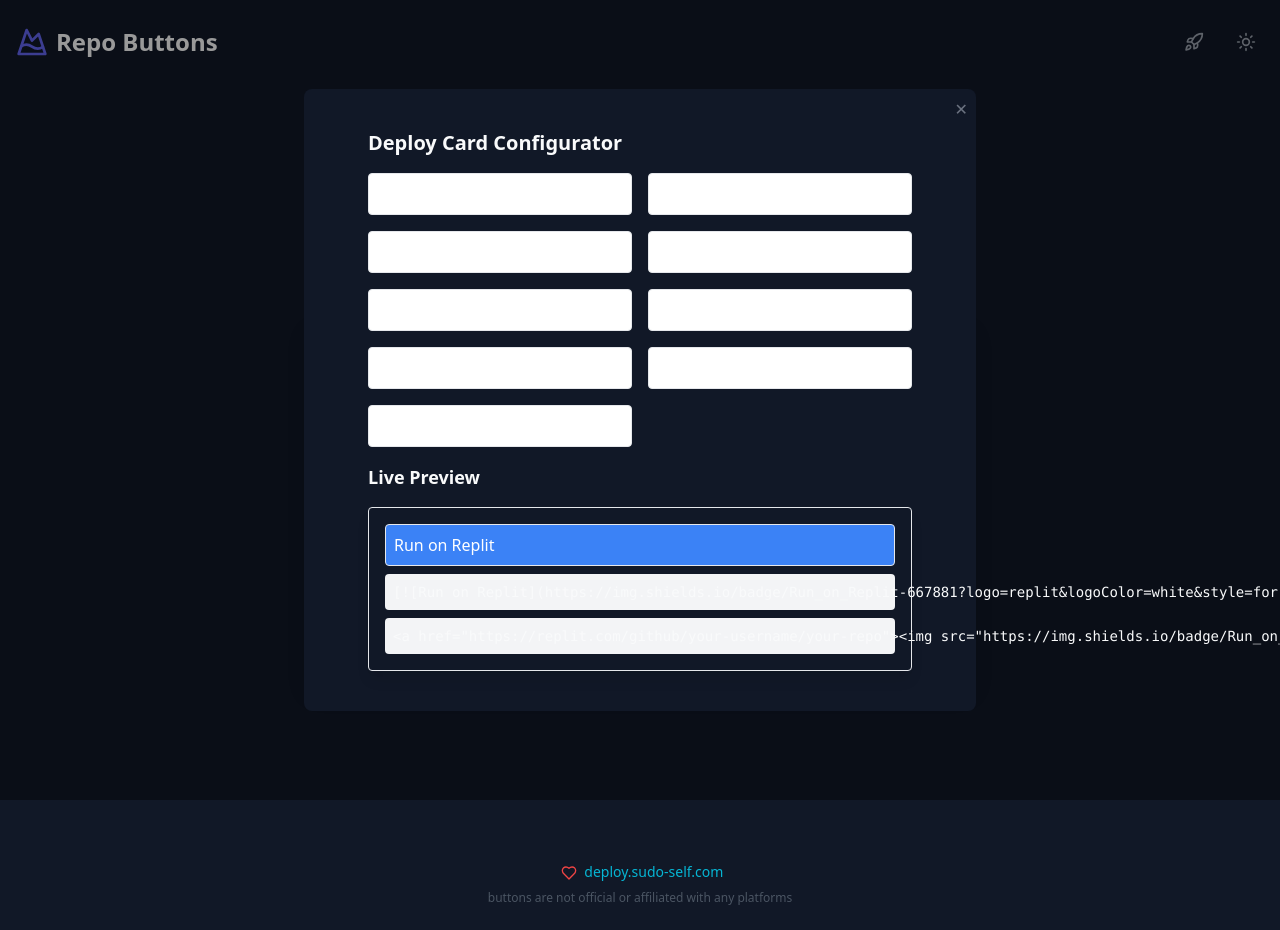
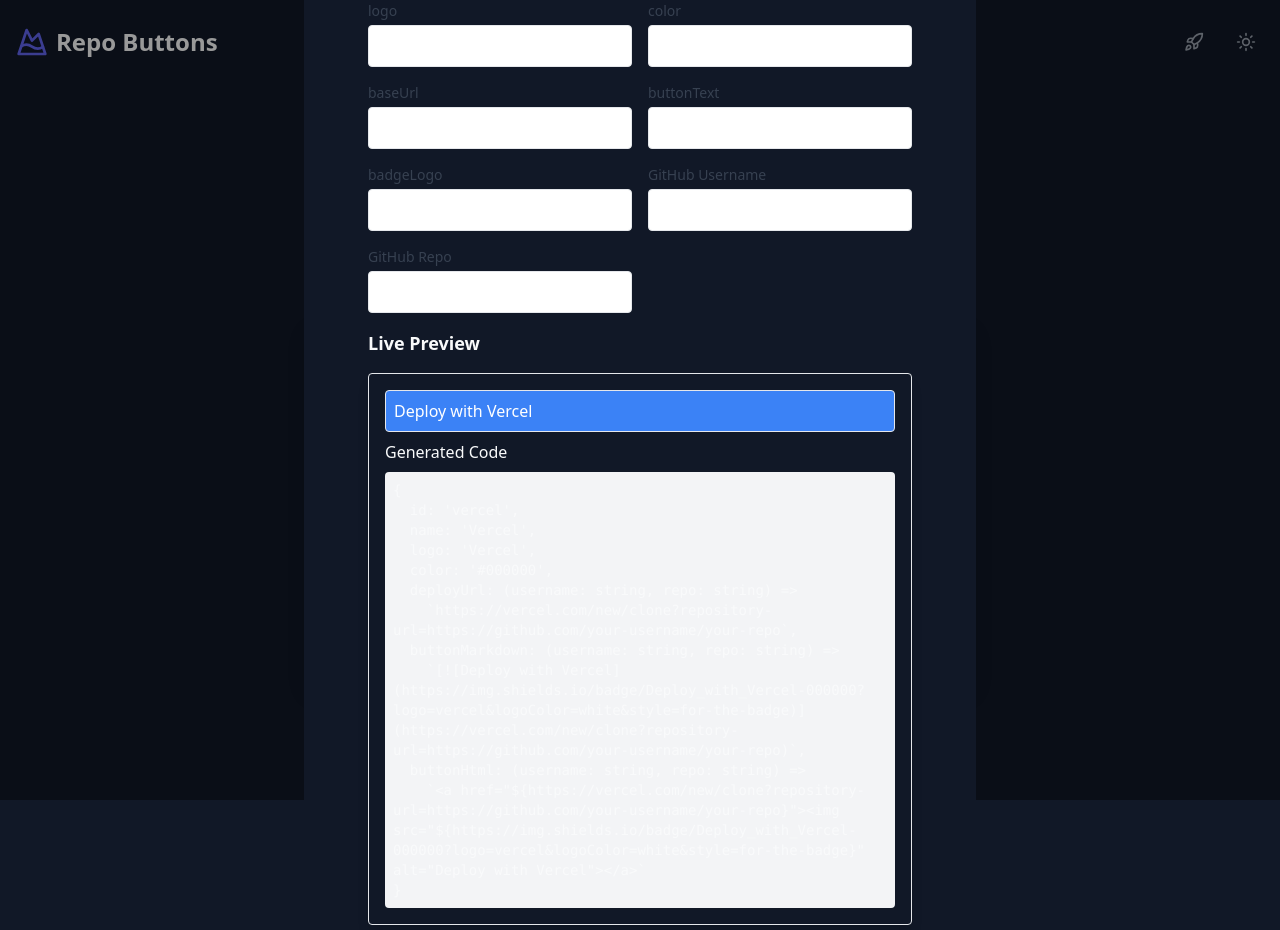
Before and after one commit to sudo-self/deploy-buttons, a React (Vite) app: page / in a window 1280 px wide. Both pictures are taken after a click on the button 1194 px from the left and 42 px from the top of the page. Built offline with nearby package versions, Linux system fonts and the light colour scheme.

Commit message:
Update DeployCardConfigurator.tsx

```diff
--- a/src/components/DeployCardConfigurator.tsx
+++ b/src/components/DeployCardConfigurator.tsx
@@ -12,13 +12,13 @@
 
 const DeployCardConfigurator: React.FC = () => {
   const [form, setForm] = useState<DeployForm>({
-    id: 'replit',
-    name: 'Replit',
-    logo: 'Zap',
-    color: '#667881',
-    baseUrl: 'https://replit.com/github',
-    buttonText: 'Run on Replit',
-    badgeLogo: 'replit',
+    id: 'vercel',
+    name: 'Vercel',
+    logo: 'Vercel',
+    color: '#000000',
+    baseUrl: 'https://vercel.com/new/clone?repository-url=https://github.com/',
+    buttonText: 'Deploy with Vercel',
+    badgeLogo: 'vercel',
   });
 
   const [username, setUsername] = useState<string>('your-username');
@@ -30,10 +30,24 @@
   };
 
   // Generate the deploy URL based on the form and user input
-  const deployUrl = `${form.baseUrl}/${username}/${repo}`;
+  const deployUrl = `${form.baseUrl}${username}/${repo}`;
   const badgeUrl = `https://img.shields.io/badge/${encodeURIComponent(
     form.buttonText.replaceAll(' ', '_')
   )}-${form.color.replace('#', '')}?logo=${form.badgeLogo}&logoColor=white&style=for-the-badge`;
+
+  // The output format based on user input
+  const platform = {
+    id: form.id,
+    name: form.name,
+    logo: form.logo,
+    color: form.color,
+    deployUrl: (username: string, repo: string) =>
+      `${form.baseUrl}${username}/${repo}`,
+    buttonMarkdown: (username: string, repo: string) =>
+      `[![${form.buttonText}](${badgeUrl})](${deployUrl})`,
+    buttonHtml: (username: string, repo: string) =>
+      `<a href="${deployUrl}"><img src="${badgeUrl}" alt="${form.buttonText}"></a>`,
+  };
 
   return (
     <div className="max-w-xl mx-auto p-4 space-y-4">
@@ -43,23 +57,39 @@
         {(
           Object.keys(form) as (keyof DeployForm)[]
         ).map((field) => (
+          <div key={field} className="flex flex-col space-y-1">
+            <label htmlFor={field} className="text-sm text-gray-700">
+              {field}
+            </label>
             <input
-            key={field}
+              id={field}
               name={field}
               value={form[field]}
               onChange={handleChange}
-            placeholder={field}
+              placeholder={`Enter ${field}`}
               className="p-2 border rounded text-black dark:text-white"
             />
+          </div>
         ))}
+        <div className="flex flex-col space-y-1">
+          <label htmlFor="username" className="text-sm text-gray-700">
+            GitHub Username
+          </label>
           <input
+            id="username"
             name="username"
             value={username}
             onChange={(e) => setUsername(e.target.value)}
             placeholder="GitHub Username"
             className="p-2 border rounded text-black dark:text-white"
           />
+        </div>
+        <div className="flex flex-col space-y-1">
+          <label htmlFor="repo" className="text-sm text-gray-700">
+            GitHub Repo
+          </label>
           <input
+            id="repo"
             name="repo"
             value={repo}
             onChange={(e) => setRepo(e.target.value)}
@@ -67,11 +97,12 @@
             className="p-2 border rounded text-black dark:text-white"
           />
         </div>
+      </div>
 
       <h3 className="text-lg font-semibold mt-6">Live Preview</h3>
       <div className="border p-4 rounded shadow-lg mt-4">
+        <div className="flex flex-col space-y-2">
           {/* Render the deploy button directly here */}
-        <div className="flex flex-col space-y-2">
           <a
             href={deployUrl}
             target="_blank"
@@ -80,11 +111,21 @@
           >
             {form.buttonText}
           </a>
-          <pre className="text-sm bg-gray-100 p-2 rounded">
-            {`[![${form.buttonText}](${badgeUrl})](${deployUrl})`}
-          </pre>
-          <pre className="text-sm bg-gray-100 p-2 rounded">
-            {`<a href="${deployUrl}"><img src="${badgeUrl}" alt="${form.buttonText}"></a>`}
+
+          <h4 className="font-medium mt-4">Generated Code</h4>
+          <pre className="text-sm bg-gray-100 p-2 rounded whitespace-pre-wrap break-words">
+            {`{
+  id: '${platform.id}',
+  name: '${platform.name}',
+  logo: '${platform.logo}',
+  color: '${platform.color}',
+  deployUrl: (username: string, repo: string) =>
+    \`${platform.deployUrl(username, repo)}\`,
+  buttonMarkdown: (username: string, repo: string) =>
+    \`[![Deploy with ${platform.name}](${badgeUrl})](${deployUrl})\`,
+  buttonHtml: (username: string, repo: string) =>
+    \`<a href="\${${deployUrl}}"><img src="\${${badgeUrl}}" alt="Deploy with ${platform.name}"></a>\`
+}`}
           </pre>
         </div>
       </div>
```
Lines whose indentation alone changed are shown as unchanged.
